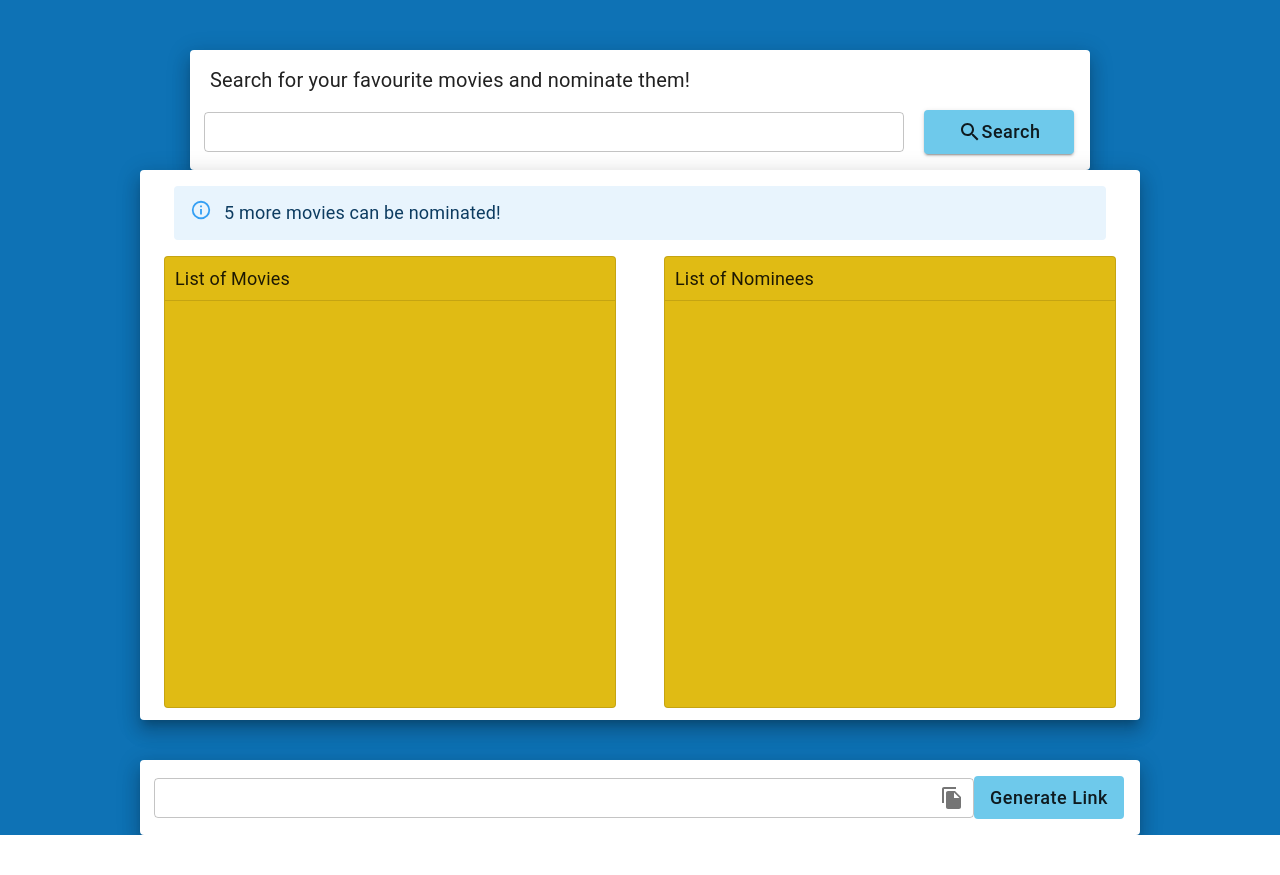
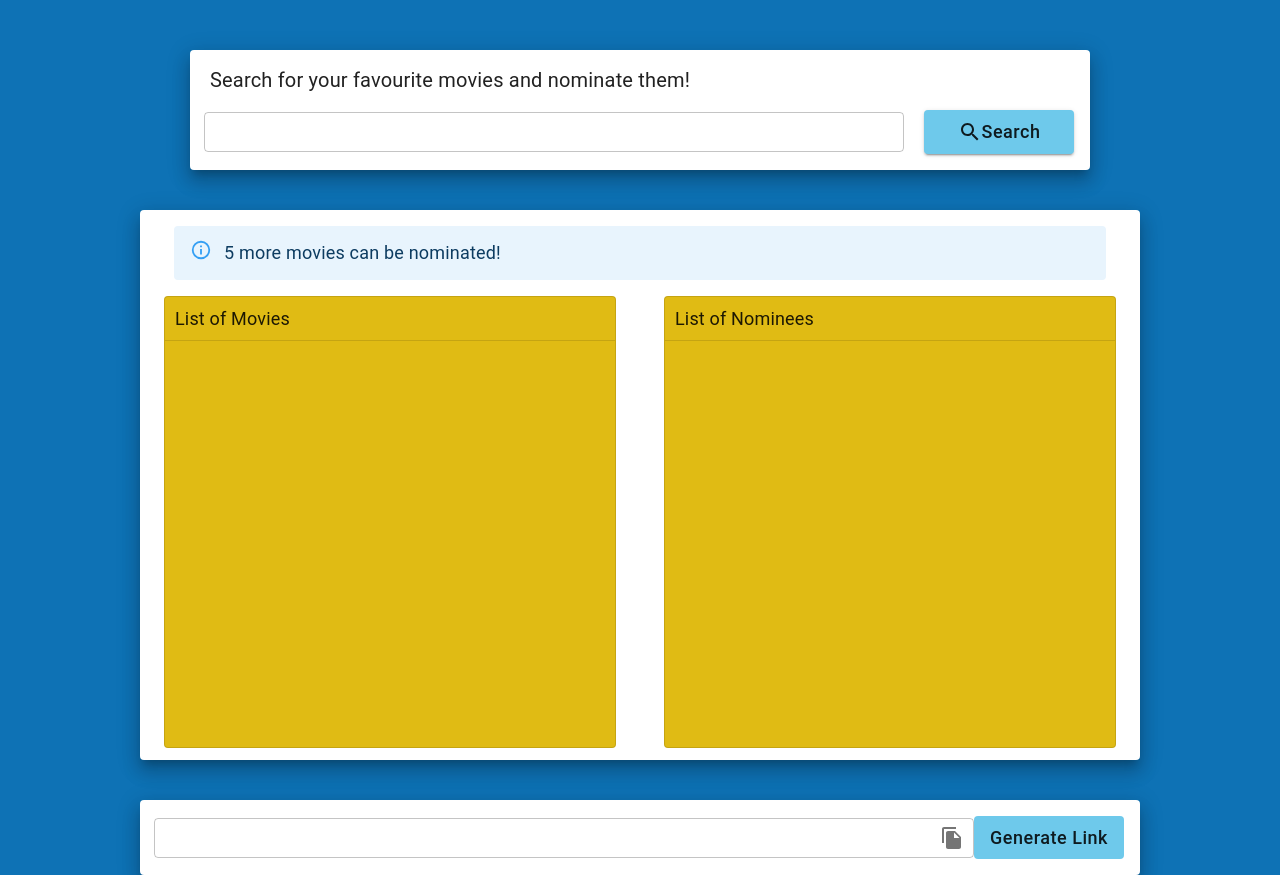
Before and after one commit to AnsonTu/The-Shoppies, a React (Create React App) app: page / in a window 1280 px wide. Before the commit the page ends 835 px from the top, so only its background shows below. Built offline with nearby package versions, Linux system fonts and the light colour scheme.

Commit message:
Fixed styling

```diff
--- a/src/components/ListContainer/index.js
+++ b/src/components/ListContainer/index.js
@@ -1,7 +1,7 @@
-import React, { useState } from "react";
+import React from "react";
 import { makeStyles } from "@material-ui/core/styles";
+import Paper from "@material-ui/core/Paper";
 import Grid from "@material-ui/core/Grid";
-import Paper from "@material-ui/core/Paper";
 import Alert from "@material-ui/lab/Alert";
 import MoviesList from "./MoviesList";
 import NomineesList from "./NomineesList";
@@ -9,7 +9,8 @@ import NomineesList from "./NomineesList";
 const useStyle = makeStyles({
   paper: {
     width: "1000px",
-    height: "550px"
+    height: "550px",
+    marginTop: "40px"
   },
   alert: {
     width: "900px",
@@ -20,14 +21,12 @@ const useStyle = makeStyles({
 
 const ListContainer = (props) => {
   const classes = useStyle();
-  const { movies } = props;
-  const [nominees, setNominees] = useState([]);
+  const { movies, nominees, setNominees } = props;
 
   return (
-    <Grid item container xs={12} justify="center">
     <Paper className={classes.paper} elevation={12}>
       <Grid container justify="center">
-          {nominees.length < 5 ? (
+        {nominees && nominees.length < 5 ? (
           <Alert className={classes.alert} severity="info">
             {5 - nominees.length} more movies can be nominated!
           </Alert>
@@ -48,7 +47,6 @@ const ListContainer = (props) => {
         </Grid>
       </Grid>
     </Paper>
-    </Grid>
   );
 };
 
```
Lines whose indentation alone changed are shown as unchanged.
